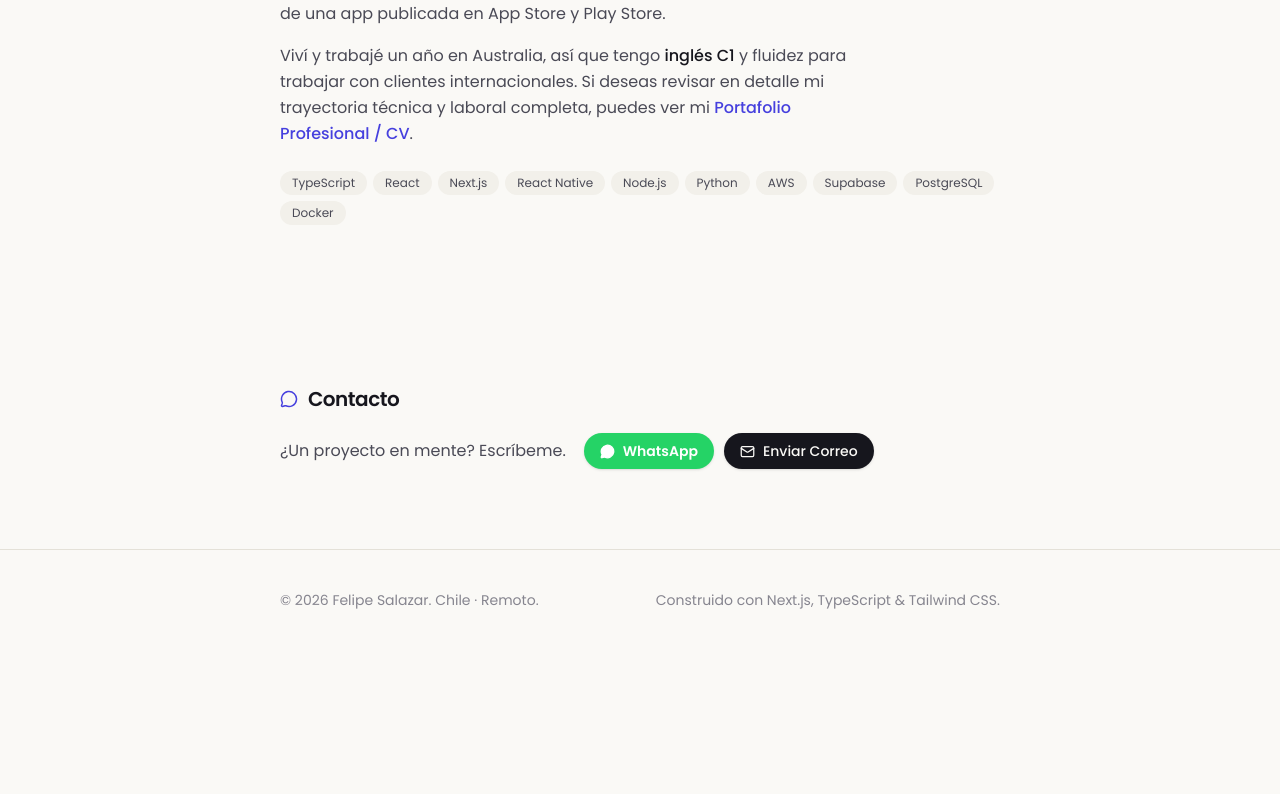
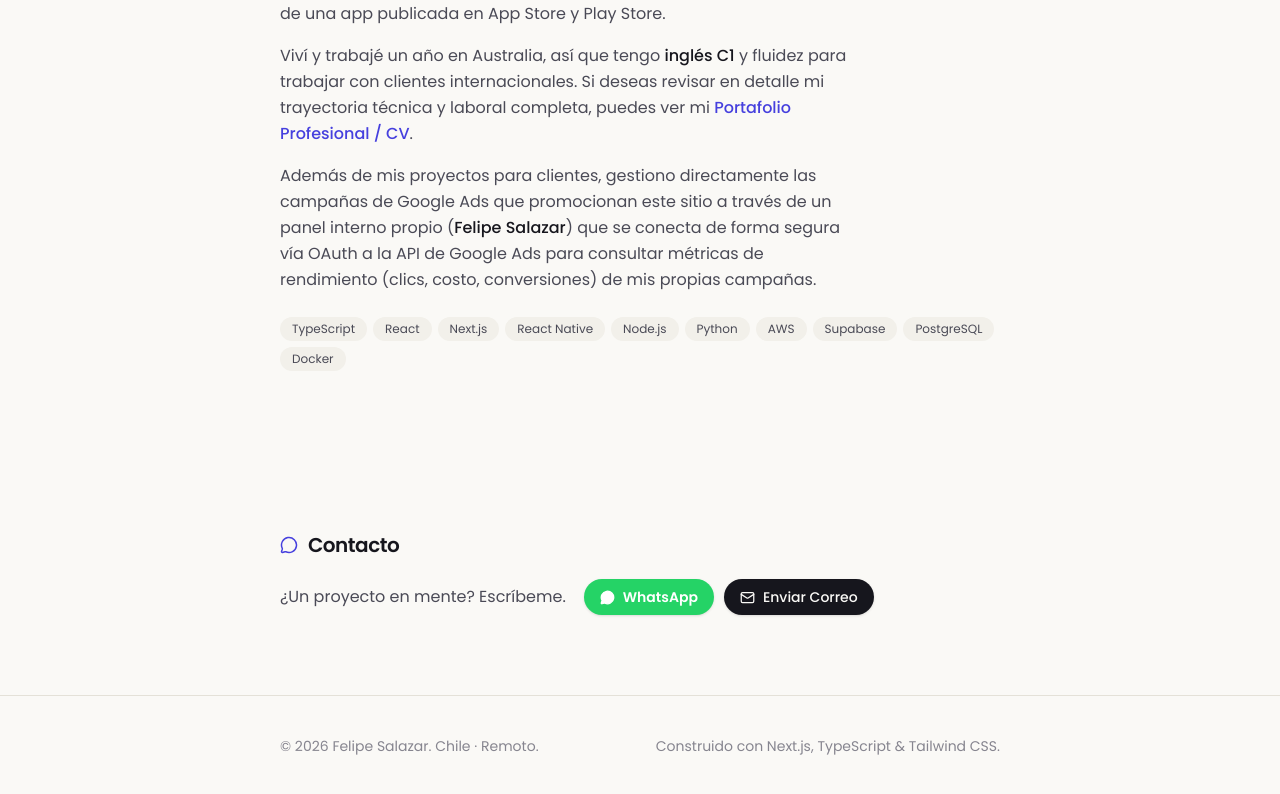
Before and after one commit to felipeisj/felipesalazar, a Next.js app: page / in a window 1280 px wide. Shown: the part 3231-4025 px from the top of the page. Before the commit the page ends 3881 px from the top, so only its background shows below. Built offline with nearby package versions, Linux system fonts and the light colour scheme.

Commit message:
mention Google Ads dashboard tool in About section for OAuth brand verification

```diff
--- a/src/components/About.tsx
+++ b/src/components/About.tsx
@@ -36,6 +36,14 @@ export default function About() {
             </a>
             .
           </p>
+          <p className="text-sm md:text-base text-ink-soft leading-relaxed">
+            Además de mis proyectos para clientes, gestiono directamente las
+            campañas de Google Ads que promocionan este sitio a través de un
+            panel interno propio (<span className="font-medium text-ink">Felipe Salazar</span>)
+            que se conecta de forma segura vía OAuth a la API de Google Ads
+            para consultar métricas de rendimiento (clics, costo,
+            conversiones) de mis propias campañas.
+          </p>
         </Reveal>
 
         <Reveal group delay={0.1} className="mt-6 flex flex-wrap gap-1.5">
```
